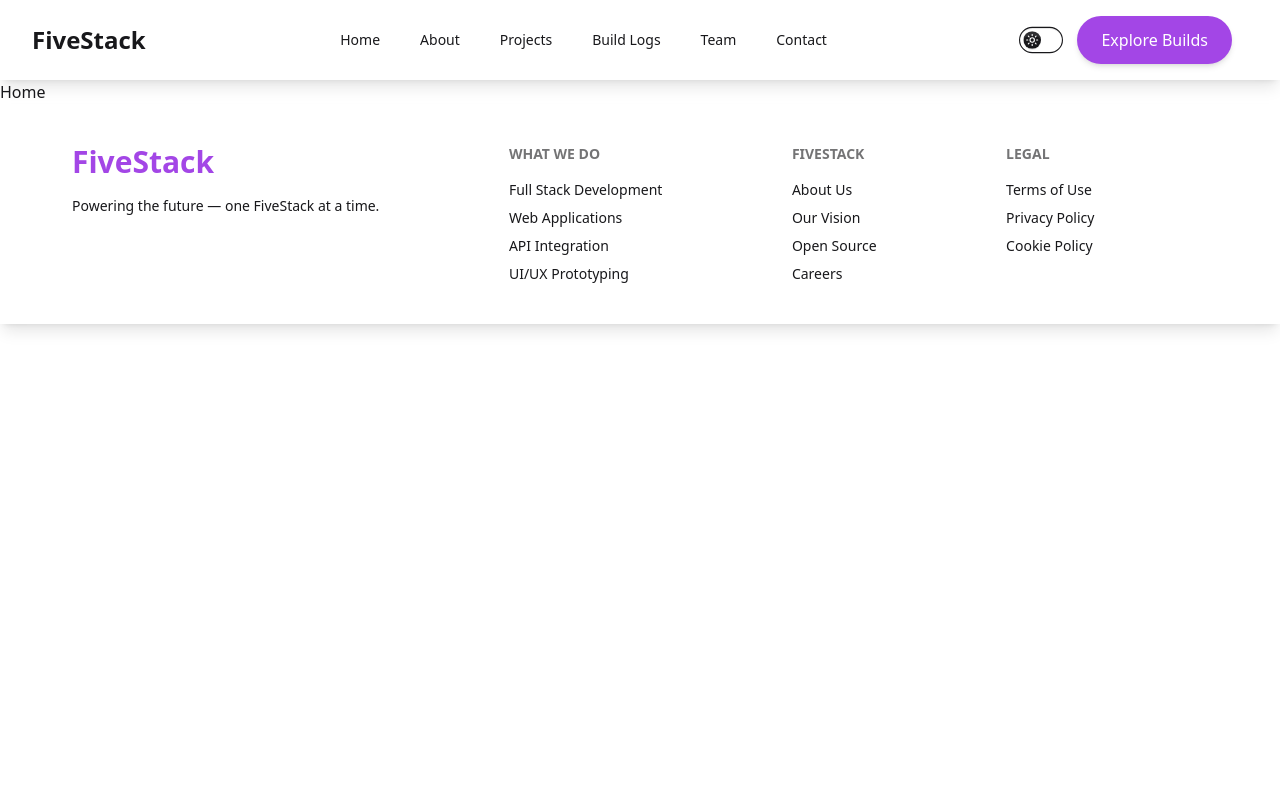
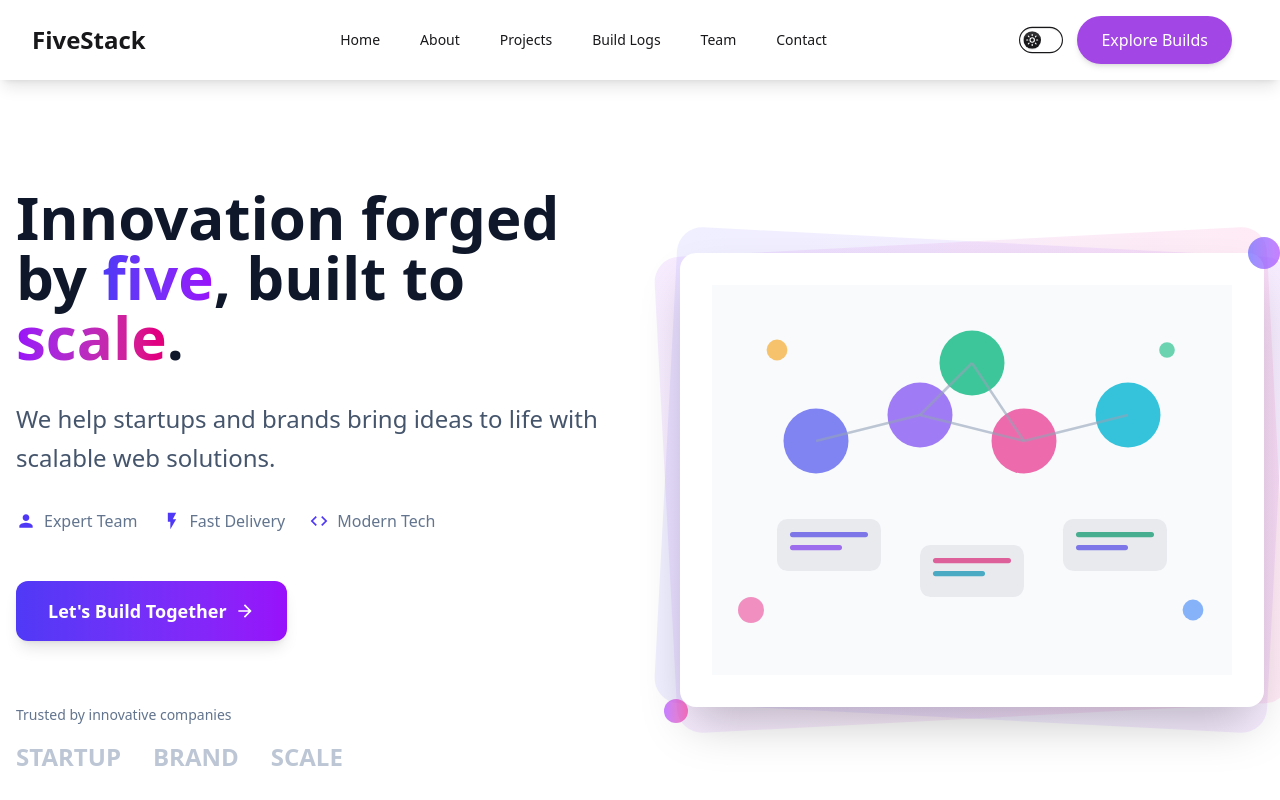
Before and after one commit to JOSEPH-Inalegwu/fivestackdev, a React (Vite) app: page / in a window 1280 px wide. Shown: the top 800 px of the page. Built offline with nearby package versions, Linux system fonts and the light colour scheme; what theme-change would draw is missing.

Commit message:
feat: enhance Home component with hero section, features, and visual elements

```diff
--- a/src/Pages/Home/Home.jsx
+++ b/src/Pages/Home/Home.jsx
@@ -1,9 +1,139 @@
-import React from 'react'
+import React from 'react';
 
 const Home = () => {
   return (
-    <div>Home</div>
-  )
-}
+    <div className="dark:text-black">
+      {/* Main Hero Content */}
+      <div className="container mx-auto px-4 py-12 lg:py-0">
+        <div className="min-h-screen flex items-center">
+          <div className="grid lg:grid-cols-2 gap-12 lg:gap-20 items-center w-full">
+            {/* Left Column - Content */}
+            <div className="space-y-8 text-center lg:text-left">
 
-export default Home
+              {/* Headline */}
+              <h1 className="text-4xl md:text-5xl lg:text-6xl font-bold text-slate-900 dark:text-white">
+                Innovation forged by{' '}
+                <span className="text-transparent bg-clip-text bg-gradient-to-r from-indigo-600 to-purple-600 dark:from-indigo-400 dark:to-purple-400">
+                  five
+                </span>
+                , built to{' '}
+                <span className="text-transparent bg-clip-text bg-gradient-to-r from-purple-600 to-pink-600 dark:from-purple-400 dark:to-pink-400">
+                  scale
+                </span>
+                .
+              </h1>
+
+              {/* Subtext */}
+              <p className="text-xl md:text-2xl text-slate-600 dark:text-slate-300 max-w-2xl mx-auto lg:mx-0 leading-relaxed">
+                We help startups and brands bring ideas to life with scalable web solutions.
+              </p>
+
+              {/* Features */}
+              <div className="flex flex-wrap justify-center lg:justify-start gap-6 text-slate-500 dark:text-slate-400">
+                <div className="flex items-center space-x-2">
+                  <svg className="w-5 h-5 text-indigo-600 dark:text-indigo-400" fill="currentColor" viewBox="0 0 24 24">
+                    <path d="M12 12c2.21 0 4-1.79 4-4s-1.79-4-4-4-4 1.79-4 4 1.79 4 4 4zm0 2c-2.67 0-8 1.34-8 4v2h16v-2c0-2.66-5.33-4-8-4z"/>
+                  </svg>
+                  <span>Expert Team</span>
+                </div>
+                <div className="flex items-center space-x-2">
+                  <svg className="w-5 h-5 text-indigo-600 dark:text-indigo-400" fill="currentColor" viewBox="0 0 24 24">
+                    <path d="M7 2v11h3v9l7-12h-4l4-8z"/>
+                  </svg>
+                  <span>Fast Delivery</span>
+                </div>
+                <div className="flex items-center space-x-2">
+                  <svg className="w-5 h-5 text-indigo-600 dark:text-indigo-400" fill="currentColor" viewBox="0 0 24 24">
+                    <path d="M9.4 16.6L4.8 12l4.6-4.6L8 6l-6 6 6 6 1.4-1.4zm5.2 0L19.2 12l-4.6-4.6L16 6l6 6-6 6-1.4-1.4z"/>
+                  </svg>
+                  <span>Modern Tech</span>
+                </div>
+              </div>
+
+              {/* CTA Button */}
+              <div className="pt-4">
+                <button className="group relative inline-flex items-center justify-center px-8 py-4 text-lg font-semibold text-white bg-gradient-to-r from-indigo-600 to-purple-600 rounded-xl hover:from-indigo-700 hover:to-purple-700 transition-all duration-200 shadow-lg hover:shadow-xl transform hover:-translate-y-1">
+                  Let's Build Together
+                  <svg className="ml-2 w-5 h-5 group-hover:translate-x-1 transition-transform duration-200" fill="currentColor" viewBox="0 0 24 24">
+                    <path d="M12 4l-1.41 1.41L16.17 11H4v2h12.17l-5.58 5.59L12 20l8-8z"/>
+                  </svg>
+                </button>
+              </div>
+
+              {/* Trust Indicators */}
+              <div className="pt-8 text-center lg:text-left">
+                <p className="text-sm text-slate-500 dark:text-slate-400 mb-4">
+                  Trusted by innovative companies
+                </p>
+                <div className="flex justify-center lg:justify-start space-x-8 opacity-60">
+                  <div className="text-2xl font-bold text-slate-400">STARTUP</div>
+                  <div className="text-2xl font-bold text-slate-400">BRAND</div>
+                  <div className="text-2xl font-bold text-slate-400">SCALE</div>
+                </div>
+              </div>
+            </div>
+
+            {/* Right Column - Visual */}
+            <div className="relative">
+              <div className="relative">
+                {/* Background Decoration */}
+                <div className="absolute inset-0 bg-gradient-to-r from-indigo-500/10 to-purple-500/10 rounded-3xl transform rotate-3 scale-105"></div>
+                <div className="absolute inset-0 bg-gradient-to-r from-purple-500/10 to-pink-500/10 rounded-3xl transform -rotate-3 scale-105"></div>
+
+                {/* Main Image Container */}
+                <div className="relative bg-white dark:bg-slate-800 rounded-2xl shadow-2xl overflow-hidden">
+                  {/* Custom SVG Illustration */}
+                  <div className="p-8">
+                    <svg viewBox="0 0 400 300" className="w-full h-auto">
+                      {/* Background */}
+                      <rect width="400" height="300" fill="currentColor" className="text-slate-50 dark:text-slate-800" />
+
+                      {/* Team Members (5 circles representing the team) */}
+                      <circle cx="80" cy="120" r="25" fill="#6366f1" opacity="0.8" />
+                      <circle cx="160" cy="100" r="25" fill="#8b5cf6" opacity="0.8" />
+                      <circle cx="240" cy="120" r="25" fill="#ec4899" opacity="0.8" />
+                      <circle cx="320" cy="100" r="25" fill="#06b6d4" opacity="0.8" />
+                      <circle cx="200" cy="60" r="25" fill="#10b981" opacity="0.8" />
+
+                      {/* Connecting Lines */}
+                      <line x1="80" y1="120" x2="160" y2="100" stroke="#94a3b8" strokeWidth="2" opacity="0.6" />
+                      <line x1="160" y1="100" x2="240" y2="120" stroke="#94a3b8" strokeWidth="2" opacity="0.6" />
+                      <line x1="240" y1="120" x2="320" y2="100" stroke="#94a3b8" strokeWidth="2" opacity="0.6" />
+                      <line x1="160" y1="100" x2="200" y2="60" stroke="#94a3b8" strokeWidth="2" opacity="0.6" />
+                      <line x1="240" y1="120" x2="200" y2="60" stroke="#94a3b8" strokeWidth="2" opacity="0.6" />
+
+                      {/* Code Blocks */}
+                      <rect x="50" y="180" width="80" height="40" rx="8" fill="#e5e7eb" opacity="0.8" />
+                      <rect x="160" y="200" width="80" height="40" rx="8" fill="#e5e7eb" opacity="0.8" />
+                      <rect x="270" y="180" width="80" height="40" rx="8" fill="#e5e7eb" opacity="0.8" />
+
+                      {/* Code Lines */}
+                      <rect x="60" y="190" width="60" height="4" rx="2" fill="#4f46e5" opacity="0.7" />
+                      <rect x="60" y="200" width="40" height="4" rx="2" fill="#7c3aed" opacity="0.7" />
+                      <rect x="170" y="210" width="60" height="4" rx="2" fill="#db2777" opacity="0.7" />
+                      <rect x="170" y="220" width="40" height="4" rx="2" fill="#0891b2" opacity="0.7" />
+                      <rect x="280" y="190" width="60" height="4" rx="2" fill="#059669" opacity="0.7" />
+                      <rect x="280" y="200" width="40" height="4" rx="2" fill="#4f46e5" opacity="0.7" />
+
+                      {/* Floating Elements */}
+                      <circle cx="50" cy="50" r="8" fill="#f59e0b" opacity="0.6" />
+                      <circle cx="350" cy="50" r="6" fill="#10b981" opacity="0.6" />
+                      <circle cx="30" cy="250" r="10" fill="#ec4899" opacity="0.6" />
+                      <circle cx="370" cy="250" r="8" fill="#3b82f6" opacity="0.6" />
+                    </svg>
+                  </div>
+                </div>
+
+                {/* Floating Animation Elements */}
+                <div className="absolute -top-4 -right-4 w-8 h-8 bg-gradient-to-r from-indigo-500 to-purple-500 rounded-full animate-pulse"></div>
+                <div className="absolute -bottom-4 -left-4 w-6 h-6 bg-gradient-to-r from-purple-500 to-pink-500 rounded-full animate-pulse delay-150"></div>
+              </div>
+            </div>
+          </div>
+        </div>
+      </div>
+    </div>
+  );
+};
+
+export default Home;
```
